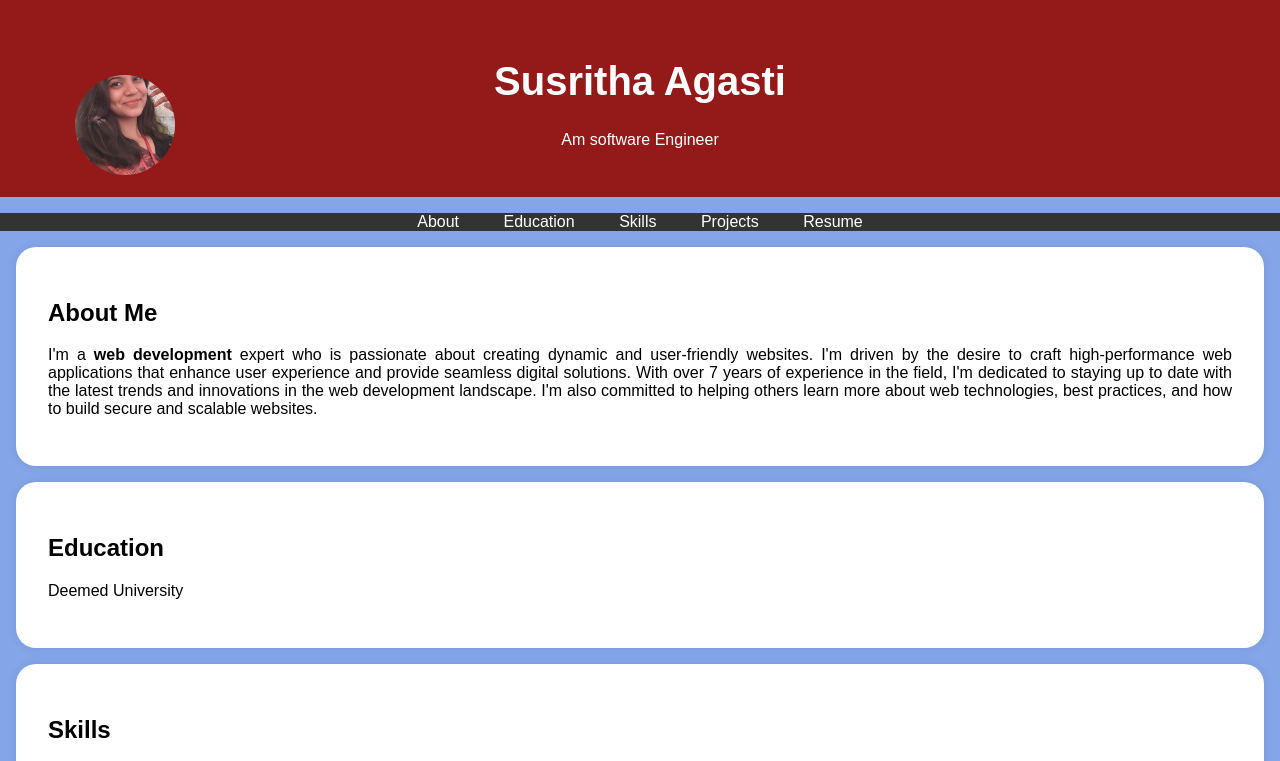
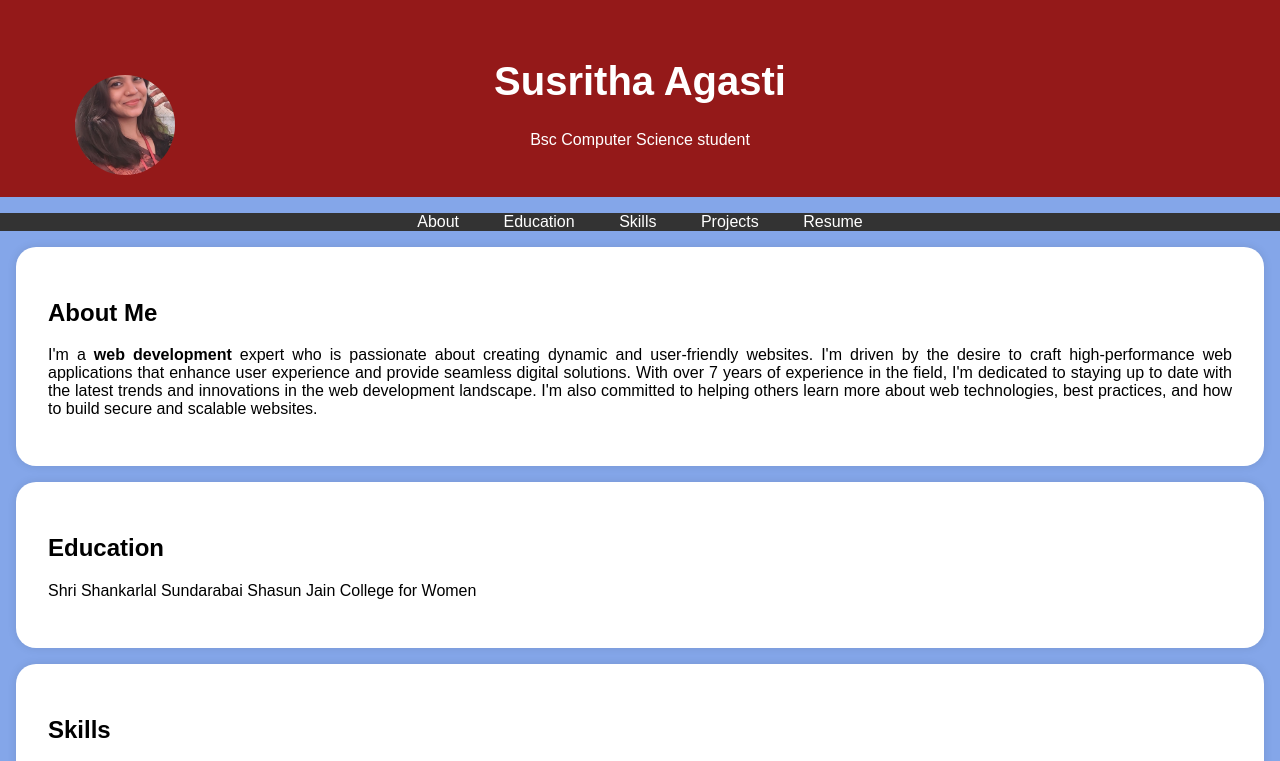
Before and after one commit to Sushritha7890/Digital-portfolio-, a plain HTML site: page index.html in a window 1280 px wide. Shown: the top 761 px of the page. Drawn offline with Linux system fonts and the light colour scheme.

Commit message:
Update index.html

```diff
--- a/index.html
+++ b/index.html
@@ -196,7 +196,7 @@
 
             <h1>Susritha Agasti</h1>
 
-            <p>Am software Engineer</p>
+            <p>Bsc Computer Science student</p>
 
         </div>
 
@@ -258,7 +258,7 @@
 
             <h2>Education</h2>
 
-            <p>Deemed University</p>
+            <p>Shri Shankarlal Sundarabai Shasun Jain College for Women </p>
 
 
 
```
